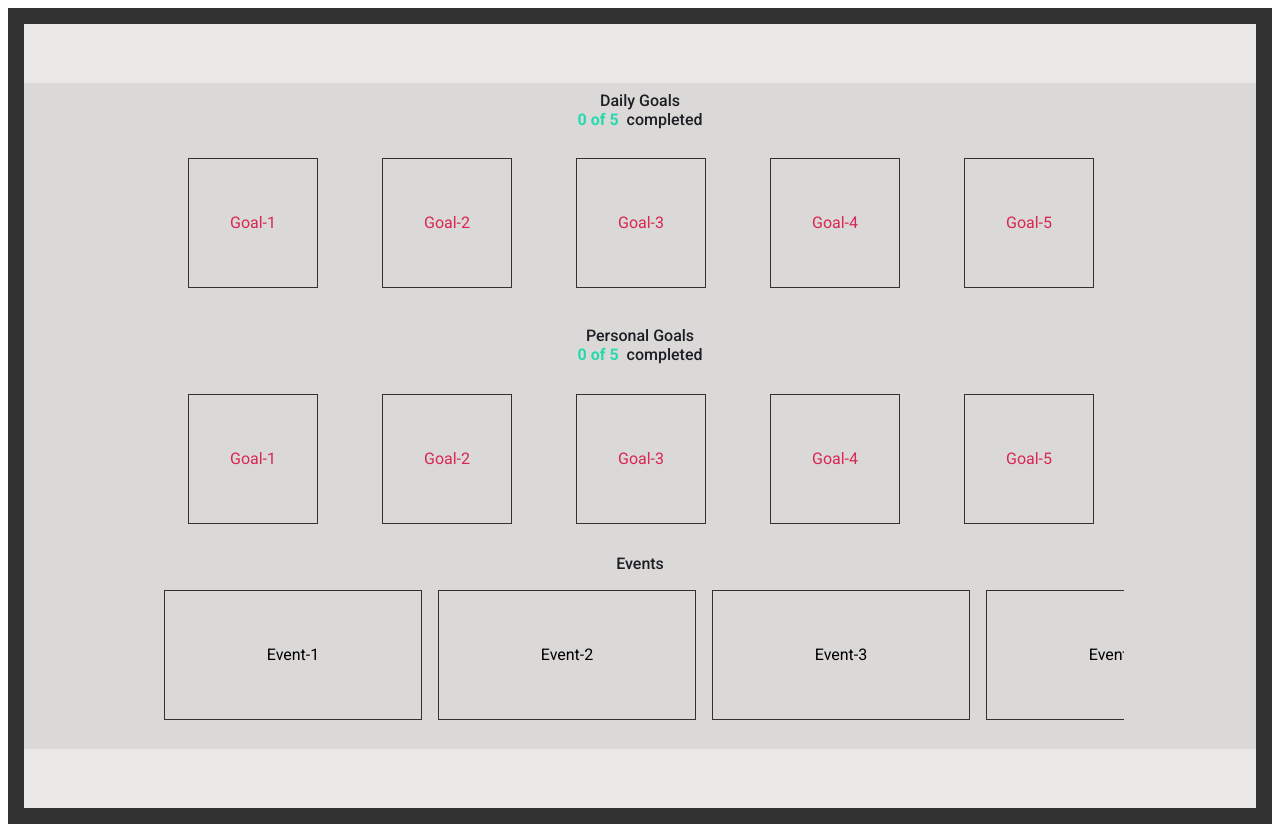
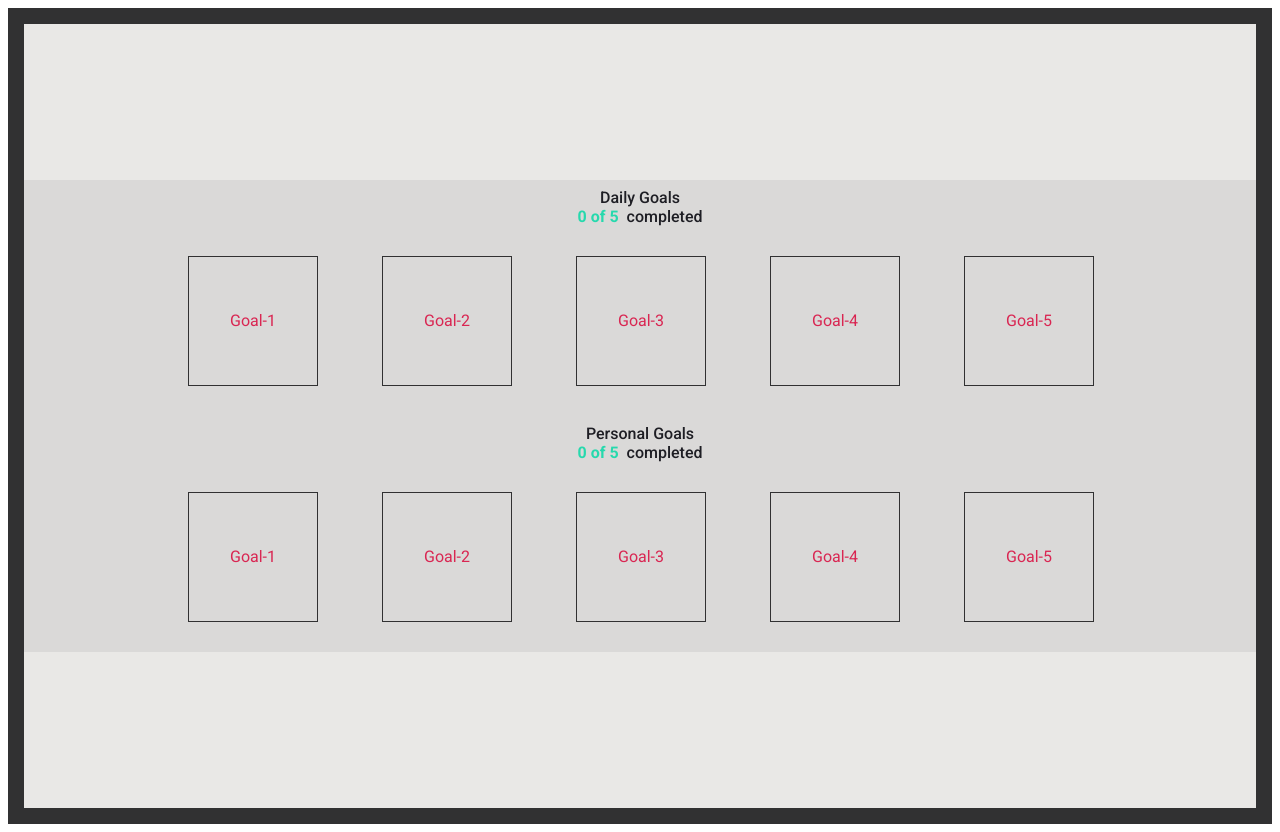
Before and after one commit to itselectroz/sustainable-daily, a Django app: page /home/ in a window 1280 px wide. Run offline with Django 4.2, Linux system fonts and the light colour scheme.

Commit message:
forgot to remove stuff

```diff
--- a/sustainable_app/static/sustainable_app/css/home.css
+++ b/sustainable_app/static/sustainable_app/css/home.css
@@ -140,54 +140,3 @@ main{
 .goal-text{
     color: var(--main-color);
 }
-
-.events{
-    width: 100%;
-    background-color: var(--background-fourth);
-    display: flex;
-    flex-direction: column;
-    justify-content: center;
-    align-items: center;
-}
-
-.events-text{
-    color: var(--background-main);
-    font-weight: 500;
-}
-
-.events-wrapper{
-    width: 95%;
-    max-width: 60.5rem;
-    max-height: 12rem;
-    border: 1px solid var(--background-fourth);
-    margin: 0.8rem;
-    margin-top: auto;
-    display: flex;
-    overflow-x: auto;
-}
-
-.events-wrapper::-webkit-scrollbar{
-    height: 0.4rem;
-    width: 0;
-}
-
-.events-wrapper::-webkit-scrollbar-track{
-    background-color: var(--background-fourth);
-}
-
-.events-wrapper::-webkit-scrollbar-thumb{
-    background: var(--background-third);
-    box-shadow: inset 0 0 6px rgba(0, 0, 0, 0.3);
-}
-
-.events-wrapper .event-item{
-    min-width: 16rem;
-    height: 8rem;
-    line-height: 8rem;
-    text-align: center;
-    border: 0.05rem solid var(--background-second);
-    background-color: var(--background-fourth);
-    margin: 0.5rem;
-    margin-top: 1rem;
-    margin-bottom: 1rem;
-}
--- a/sustainable_app/templates/sustainable_app/home.html
+++ b/sustainable_app/templates/sustainable_app/home.html
@@ -41,16 +41,6 @@
                     <div class="item"><span class="goal-text">Goal-5</span></div>
                 </div>
             </div>
-            <div class="events">
-                <span class="events-text">Events</span>
-                <div class="events-wrapper">
-                    <div class="event-item"><span class="event-text">Event-1</span></div>
-                    <div class="event-item"><span class="event-text">Event-2</span></div>
-                    <div class="event-item"><span class="event-text">Event-3</span></div>
-                    <div class="event-item"><span class="event-text">Event-4</span></div>
-                    <div class="event-item"><span class="event-text">Event-5</span></div>
-                </div>
-            </div>
         </div>
     </main>
 </div>
```
